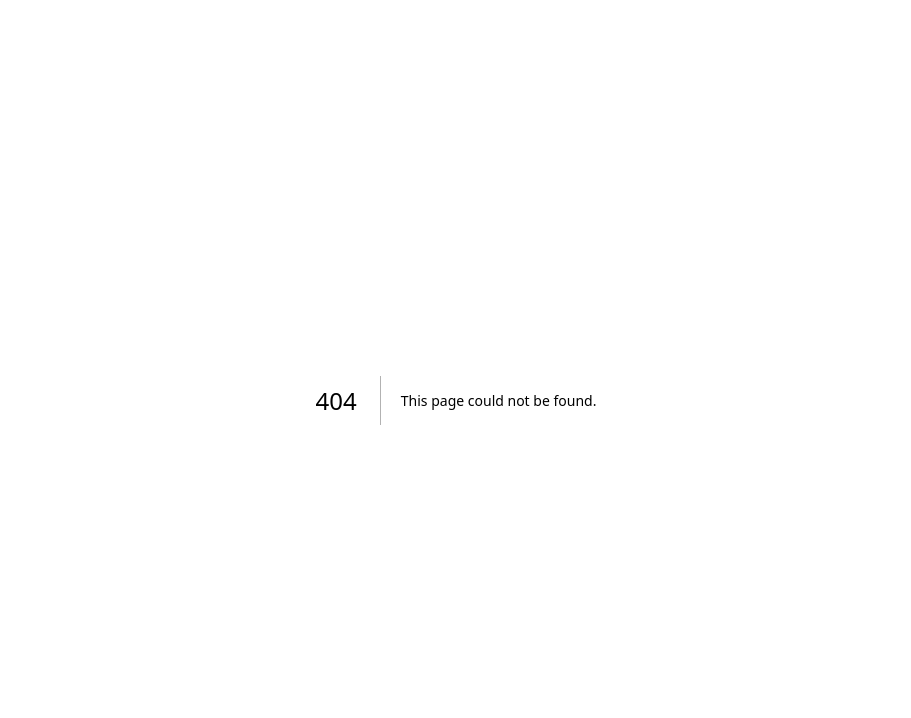
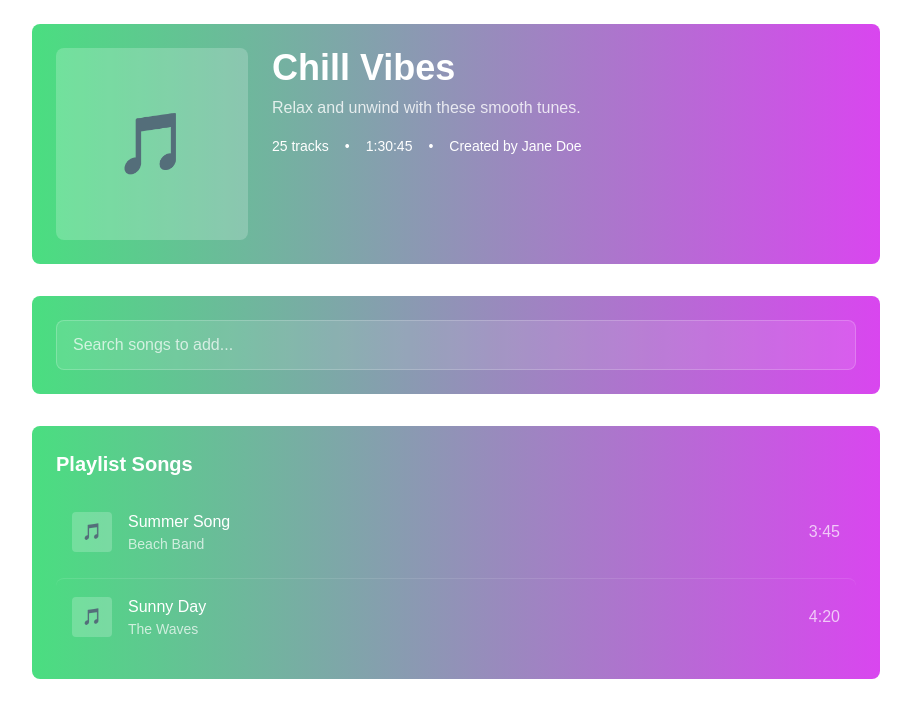
Before and after one commit to andresbirchmeier/Curso, a Next.js app: page /playlist/1 in a window 1280 px wide. Before the commit this address had no page. Shown: the top 718 px of the page, without its empty margins (184-1095 px from the left). Built offline with nearby package versions, Linux system fonts and the light colour scheme.

Commit message:
add: playlist detail page

```diff
--- a/src/app/page.tsx
+++ b/src/app/page.tsx
@@ -29,7 +29,7 @@ const HomePage: React.FC = () => {
   };
 
   const handleCreateNew = () => {
-    router.push('/create-playlist');
+    router.push('/playlist/create');
   };
 
   return (
--- /dev/null
+++ b/src/app/playlist/[id]/page.tsx
@@ -0,0 +1,169 @@
+'use client';
+import React, { useState } from 'react';
+import { useRouter, useParams } from 'next/navigation';
+import { allPlaylists } from '@/mocks/playlist';
+
+interface Song {
+  id: string;
+  title: string;
+  artist: string;
+  duration: string;
+  albumCover?: string;
+}
+
+const PlaylistDetail: React.FC = () => {
+  const router = useRouter();
+  const [searchQuery, setSearchQuery] = useState('');
+  const [showSongActions, setShowSongActions] = useState<string | null>(null);
+
+  // Mock data - replace with your actual data fetching
+  const { id } = useParams();
+  const playlist = (allPlaylists.find(playlist => playlist.id === id)) || allPlaylists[0];
+
+  const songs: Song[] = [
+    { id: '1', title: 'Summer Song', artist: 'Beach Band', duration: '3:45' },
+    { id: '2', title: 'Sunny Day', artist: 'The Waves', duration: '4:20' },
+    // Add more songs as needed
+  ];
+
+  const [searchResults, setSearchResults] = useState<Song[]>([
+    { id: 'search1', title: 'Searching Stars', artist: 'Night Sky', duration: '3:30' },
+    { id: 'search2', title: 'Moon Dance', artist: 'Luna', duration: '4:15' },
+    // Add more mock search results
+  ]);
+
+  const handleSearch = (query: string) => {
+    setSearchQuery(query);
+  };
+
+  const handleSongAction = (songId: string, action: 'play' | 'queue' | 'add') => {
+    console.log(`Action: ${action} for song: ${songId}`);
+    setShowSongActions(null);
+  };
+
+  return (
+    <div className="max-w-4xl mx-auto p-6">
+      {/* Header Section */}
+      <div className="bg-gradient-to-r from-green-400 to-fuchsia-500 rounded-lg p-6 mb-8 text-white">
+        <div className="flex items-start gap-6">
+          <div className="w-48 h-48 bg-white/20 rounded-lg flex items-center justify-center">
+            <span className="text-6xl">🎵</span>
+          </div>
+          <div className="flex-1">
+            <h1 className="text-4xl font-bold mb-2">{playlist.title}</h1>
+            <p className="text-white/80 mb-4">{playlist.description}</p>
+            <div className="flex items-center gap-4 text-sm">
+              <span>{playlist.trackCount} tracks</span>
+              <span>•</span>
+              <span>{playlist.duration}</span>
+              <span>•</span>
+              <span>Created by {playlist.createdBy}</span>
+            </div>
+          </div>
+        </div>
+      </div>
+
+      {/* Search Section */}
+      <div className="bg-gradient-to-r from-green-400 to-fuchsia-500 p-6 rounded-lg mb-8">
+        <div className="relative">
+          <input
+            type="text"
+            placeholder="Search songs to add..."
+            value={searchQuery}
+            onChange={(e) => handleSearch(e.target.value)}
+            className="w-full px-4 py-3 rounded-lg bg-white/10 border border-white/20 text-white placeholder-white/70 focus:outline-none focus:border-white focus:ring-2 focus:ring-white/20"
+          />
+        </div>
+
+        {searchQuery && (
+          <div className="mt-4 bg-white/10 rounded-lg divide-y divide-white/10">
+            {searchResults.map((song) => (
+              <div
+                key={song.id}
+                className="p-4 flex items-center justify-between hover:bg-white/5 rounded-lg relative"
+                onMouseEnter={() => setShowSongActions(song.id)}
+                onMouseLeave={() => setShowSongActions(null)}
+              >
+                <div className="flex items-center gap-4">
+                  <div className="w-10 h-10 bg-white/20 rounded flex items-center justify-center">
+                    🎵
+                  </div>
+                  <div>
+                    <h3 className="font-medium">{song.title}</h3>
+                    <p className="text-sm text-white/70">{song.artist}</p>
+                  </div>
+                </div>
+                {showSongActions === song.id && (
+                  <div className="flex gap-2">
+                    <button
+                      onClick={() => handleSongAction(song.id, 'play')}
+                      className="px-3 py-1 bg-white/10 hover:bg-white/20 rounded-full text-sm transition-colors duration-150"
+                    >
+                      Play Now
+                    </button>
+                    <button
+                      onClick={() => handleSongAction(song.id, 'queue')}
+                      className="px-3 py-1 bg-white/10 hover:bg-white/20 rounded-full text-sm transition-colors duration-150"
+                    >
+                      Add to Queue
+                    </button>
+                    <button
+                      onClick={() => handleSongAction(song.id, 'add')}
+                      className="px-3 py-1 bg-white/10 hover:bg-white/20 rounded-full text-sm transition-colors duration-150"
+                    >
+                      Add to Playlist
+                    </button>
+                  </div>
+                )}
+              </div>
+            ))}
+          </div>
+        )}
+      </div>
+
+      {/* Playlist Songs */}
+      <div className="bg-gradient-to-r from-green-400 to-fuchsia-500 rounded-lg p-6">
+        <h2 className="text-xl font-bold mb-4 text-white">Playlist Songs</h2>
+        <div className="space-y-2 divide-y divide-white/10">
+          {songs.map((song) => (
+            <div
+              key={song.id}
+              className="p-4 flex items-center justify-between hover:bg-white/5 rounded-lg relative"
+              onMouseEnter={() => setShowSongActions(song.id)}
+              onMouseLeave={() => setShowSongActions(null)}
+            >
+              <div className="flex items-center gap-4">
+                <div className="w-10 h-10 bg-white/20 rounded flex items-center justify-center">
+                  🎵
+                </div>
+                <div>
+                  <h3 className="font-medium text-white">{song.title}</h3>
+                  <p className="text-sm text-white/70">{song.artist}</p>
+                </div>
+              </div>
+              <div className="text-white/70">{song.duration}</div>
+              {showSongActions === song.id && (
+                <div className="absolute right-4 flex gap-2">
+                  <button
+                    onClick={() => handleSongAction(song.id, 'play')}
+                    className="px-3 py-1 bg-white/10 hover:bg-white/20 rounded-full text-sm transition-colors duration-150"
+                  >
+                    Play Now
+                  </button>
+                  <button
+                    onClick={() => handleSongAction(song.id, 'queue')}
+                    className="px-3 py-1 bg-white/10 hover:bg-white/20 rounded-full text-sm transition-colors duration-150"
+                  >
+                    Add to Queue
+                  </button>
+                </div>
+              )}
+            </div>
+          ))}
+        </div>
+      </div>
+    </div>
+  );
+};
+
+export default PlaylistDetail;
--- a/src/components/PlaylistCard.tsx
+++ b/src/components/PlaylistCard.tsx
@@ -1,5 +1,8 @@
+'use client';
 import { Playlist } from '@/mocks/playlist';
 import React from 'react';
+import { useRouter } from 'next/navigation';
+import { FaPlay, FaTrashAlt, FaPlus, FaEllipsisH } from 'react-icons/fa'; // Asegúrate de tener react-icons instalado
 
 interface PlaylistCardProps {
   playlist: Playlist;
@@ -9,39 +12,55 @@ interface PlaylistCardProps {
 }
 
 const PlaylistCard: React.FC<PlaylistCardProps> = ({ playlist, onPlay, onDelete, onCreateNew }) => {
+  const router = useRouter();
   const isAddNew = playlist.id === 'add-new';
 
+  const handleCardClick = () => {
+    if (!isAddNew) {
+      router.push(`/playlist/${playlist.id}`);
+    }
+  };
+
   return (
-    <div className="bg-gradient-to-r from-green-400 to-fuchsia-500 rounded-lg p-5 text-white shadow-lg hover:shadow-xl transition-all duration-300 flex flex-col justify-between">
+    <div
+      onClick={handleCardClick}
+      className="relative bg-gradient-to-r from-green-400 to-fuchsia-500 rounded-lg p-5 text-white shadow-lg hover:shadow-xl transition-all duration-300 flex flex-col justify-between cursor-pointer"
+    >
+      <div className="absolute top-2 right-2 bg-red">
+        {!isAddNew && (
+          <button
+            onClick={(e) => {
+              e.stopPropagation();
+              onDelete?.(playlist.id);
+            }}
+            className="text-white/50 hover:text-white/80 transition-colors duration-300"
+          >
+            <FaEllipsisH size={16} />
+          </button>
+        )}
+      </div>
+
       <div>
         <h2 className="text-xl font-semibold mb-2">{isAddNew ? 'Create New Playlist' : playlist.title}</h2>
         <p className="text-sm mb-4 opacity-90">
           {isAddNew ? 'Tap to create a new playlist' : `${playlist.trackCount} songs`}
         </p>
       </div>
-      <div className="flex gap-2">
+      <div className="flex gap-2 justify-end">
         {isAddNew ? (
           <button
             onClick={onCreateNew}
-            className="w-full bg-white/90 text-green-600 font-medium px-4 py-2 rounded-lg hover:bg-white transition-colors duration-300"
+            className="flex items-center justify-center bg-white/10 text-white font-medium rounded-full p-4 hover:bg-white/20 transition-colors duration-300"
           >
-            ➕ Add
+            <FaPlus size={24} />
           </button>
         ) : (
-          <>
-            <button
-              onClick={() => onPlay?.(playlist.id)}
-              className="flex-1 bg-white/90 text-green-600 font-medium px-4 py-2 rounded-lg hover:bg-white transition-colors duration-300"
-            >
-              ▶️ Play
-            </button>
-            <button
-              onClick={() => onDelete?.(playlist.id)}
-              className="flex-1 bg-red-100 text-red-600 font-medium px-4 py-2 rounded-lg hover:bg-white transition-colors duration-300"
-            >
-              🗑️ Delete
-            </button>
-          </>
+          <button
+            onClick={() => onPlay?.(playlist.id)}
+            className="flex items-center justify-center bg-white/10 text-white font-medium rounded-full p-4 hover:bg-white/20 transition-colors duration-300"
+          >
+            <FaPlay size={24} />
+          </button>
         )}
       </div>
     </div>
```
Also changed, not shown: package.json (+5 -4 lines), src/app/playlist/create/page.tsx (renamed from src/app/create-playlist/page.tsx), src/app/playlist/page.tsx (added), 1 other file (tests, documents, lock files or other folders).
